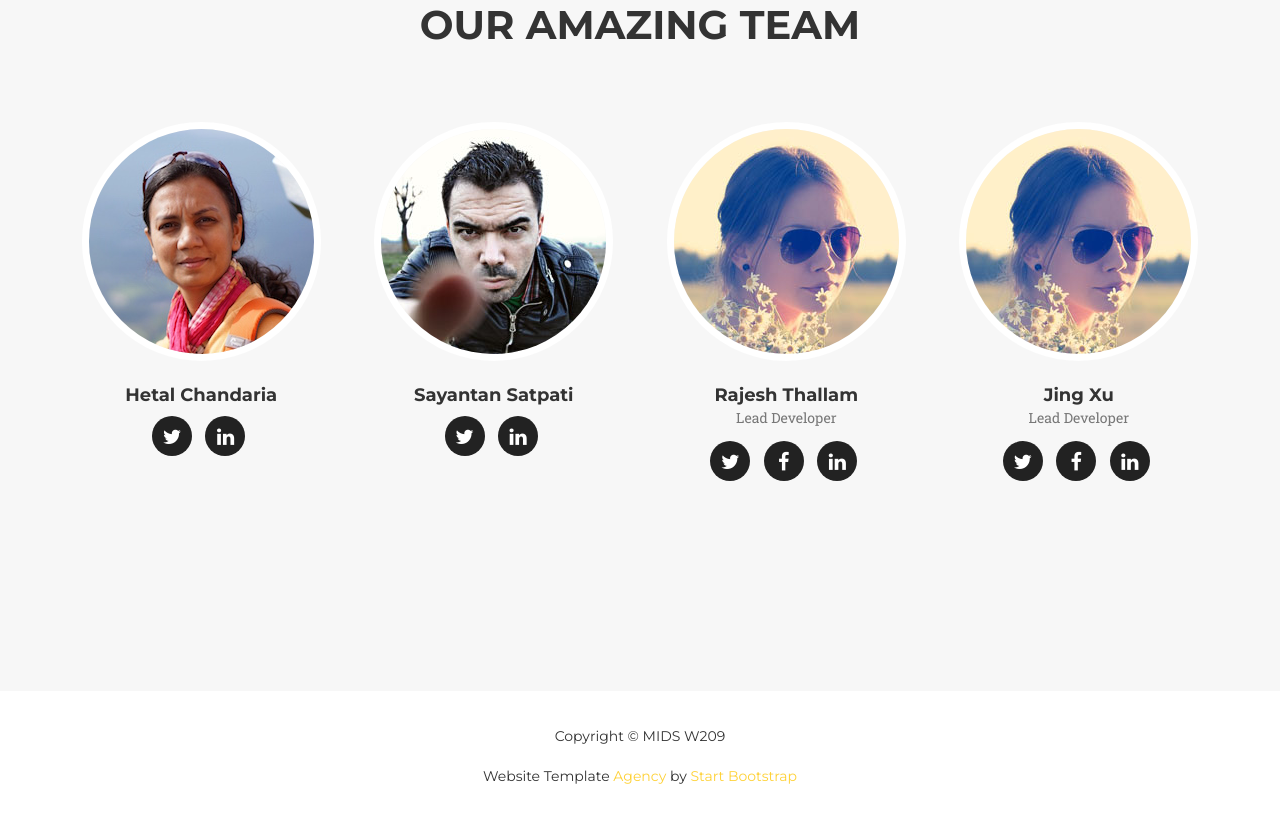
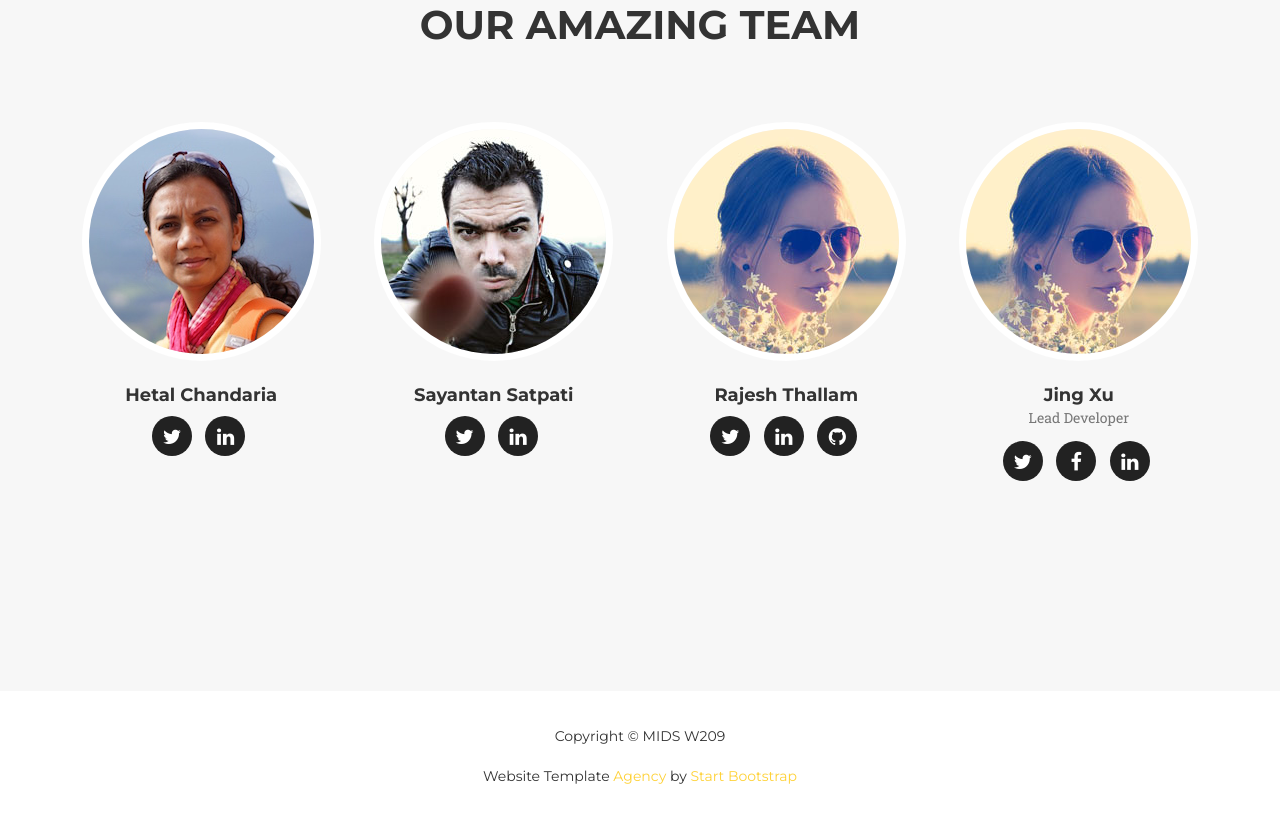
Before and after one commit to RajeshThallam/MIDS-W209-FINAL-PROJECT, a plain HTML site: page yelp/index.html in a window 1280 px wide. Shown: the part 7179-8000 px from the top of the page. Drawn offline with nearby package versions, Linux system fonts and the light colour scheme; no server answers; a script that the page names is missing; a web font is replaced by a local one.

Commit message:
Updated contact info

```diff
--- a/yelp/index.html
+++ b/yelp/index.html
@@ -417,13 +417,15 @@
                     <div class="team-member">
                         <img src="img/team/3.jpg" class="img-responsive img-circle" alt="">
                         <h4>Rajesh Thallam</h4>
-                        <p class="text-muted">Lead Developer</p>
+                        <p class="text-muted"></p>
                         <ul class="list-inline social-buttons">
-                            <li><a href="#"><i class="fa fa-twitter"></i></a>
+                            <li><a href="https://twitter.com/rajesh_thallam"><i class="fa fa-twitter"></i></a>
                             </li>
-                            <li><a href="#"><i class="fa fa-facebook"></i></a>
+                            <!--<li><a href="#"><i class="fa fa-facebook"></i></a>-->
+                            <!--</li>-->
+                            <li><a href="https://www.linkedin.com/in/rajeshthallam"><i class="fa fa-linkedin"></i></a>
                             </li>
-                            <li><a href="#"><i class="fa fa-linkedin"></i></a>
+                            <li><a href="https://github.com/rajeshthallam/"><i class="fa fa-github"></i></a>
                             </li>
                         </ul>
                     </div>
```
